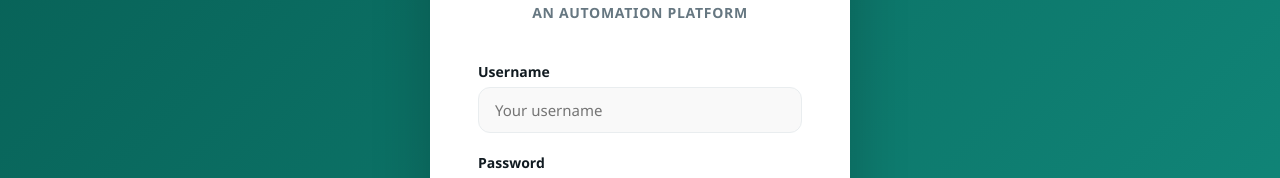
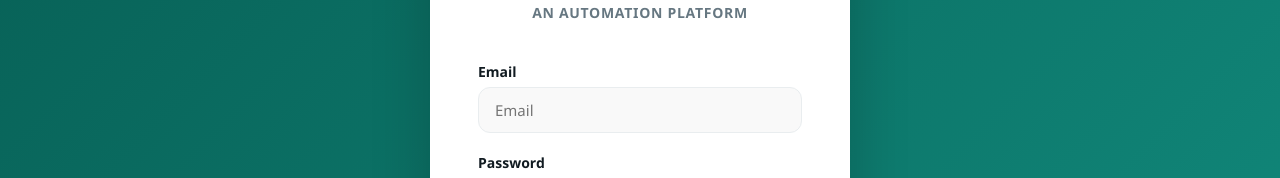
Before and after one commit to smitsorathiya15/Whatsapp-Scheduler-Frontend, a React (Vite) app: page /login in a window 1280 px wide. Shown: the part 253-431 px from the top of the page. Built offline with nearby package versions, Linux system fonts and the light colour scheme; no server answers.

Commit message:
login page correction (placeholder)

```diff
--- a/src/pages/Login.jsx
+++ b/src/pages/Login.jsx
@@ -42,11 +42,11 @@ export default function Login() {
 
         <form onSubmit={handleSubmit}>
           <div style={styles.field}>
-            <label style={S.label}>Username</label>
+            <label style={S.label}>Email</label>
             <input
               style={S.input}
-              type="text"
-              placeholder="Your username"
+              type="email"
+              placeholder="Email"
               value={form.username}
               onChange={set('username')}
               required
```
